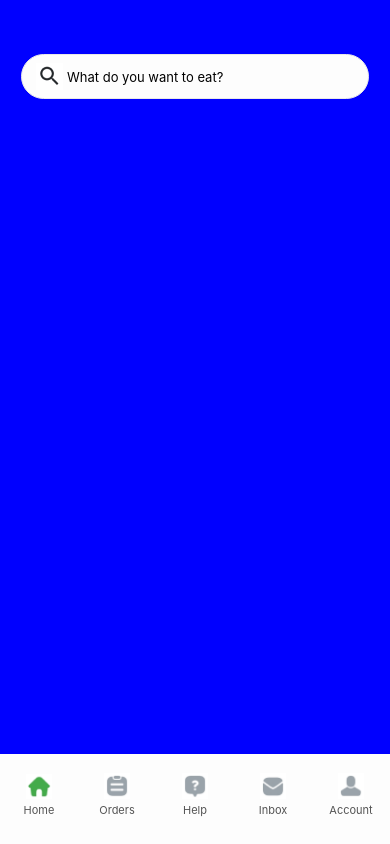
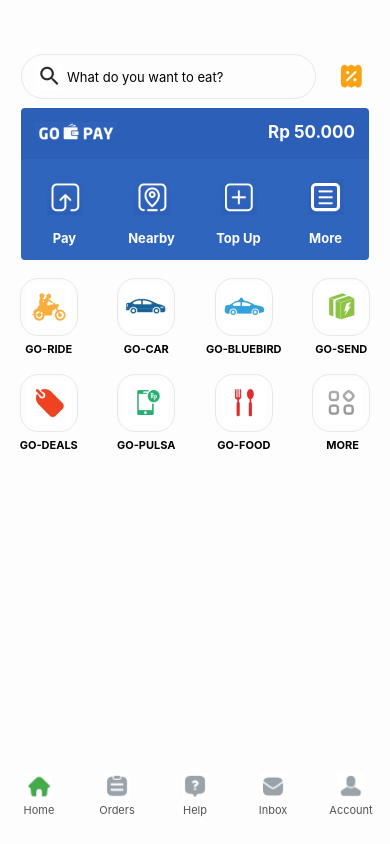
Before and after one commit to daemon-dash/gojekClone, a React Native app: screen / in a window 390 px wide. Built offline with nearby package versions, Linux system fonts and the light colour scheme.

Commit message:
feat: create GOPAY + Services components

```diff
--- a/App.js
+++ b/App.js
@@ -13,8 +13,9 @@
   render() {
     return (
       <View style={styles.container}>
-        <View style={styles.body}>
-          <View style={styles.search}>
+        <View style={styles.mainContent}>
+          {/*Search Bar*/}
+          <View style={styles.searchBar}>
             <View style={styles.inputContainer}>
               <TextInput
                 style={styles.input}
@@ -25,9 +26,94 @@
                 source={require('./icon/search.png')}
               />
             </View>
-            <View></View>
+            <View style={styles.promo}>
+              <Image source={require('./icon/promo.png')} />
+            </View>
+          </View>
+
+          {/*gopay*/}
+          <View style={styles.cardContainer}>
+            <View style={styles.cardHeader}>
+              <Image source={require('./icon/gopay.png')} />
+              <Text style={styles.balance}> Rp 50.000</Text>
+            </View>
+            <View style={styles.cardBody}>
+              <View style={styles.cardActions}>
+                <Image source={require('./icon/pay.png')} />
+                <Text style={styles.actionLabel}>Pay</Text>
+              </View>
+              <View style={styles.cardActions}>
+                <Image source={require('./icon/nearby.png')} />
+                <Text style={styles.actionLabel}>Nearby</Text>
+              </View>
+              <View style={styles.cardActions}>
+                <Image source={require('./icon/topup.png')} />
+                <Text style={styles.actionLabel}>Top Up</Text>
+              </View>
+              <View style={styles.cardActions}>
+                <Image source={require('./icon/more.png')} />
+                <Text style={styles.actionLabel}>More</Text>
+              </View>
+            </View>
+          </View>
+          {/*main feature*/}
+
+          <View style={styles.servContainer}>
+            <View style={styles.serviceList}>
+              <View style={styles.serviceBtn}>
+                <View style={styles.services}>
+                  <Image source={require('./icon/go-ride.png')} />
+                </View>
+                <Text style={styles.serviceLabel}>GO-RIDE</Text>
+              </View>
+              <View style={styles.serviceBtn}>
+                <View style={styles.services}>
+                  <Image source={require('./icon/go-car.png')} />
+                </View>
+                <Text style={styles.serviceLabel}>GO-CAR</Text>
+              </View>
+              <View style={styles.serviceBtn}>
+                <View style={styles.services}>
+                  <Image source={require('./icon/go-bluebird.png')} />
+                </View>
+                <Text style={styles.serviceLabel}>GO-BLUEBIRD</Text>
+              </View>
+              <View style={styles.serviceBtn}>
+                <View style={styles.services}>
+                  <Image source={require('./icon/go-send.png')} />
+                </View>
+                <Text style={styles.serviceLabel}>GO-SEND</Text>
+              </View>
+            </View>
+            <View style={styles.serviceList}>
+              <View style={styles.serviceBtn}>
+                <View style={styles.services}>
+                  <Image source={require('./icon/go-deals.png')} />
+                </View>
+                <Text style={styles.serviceLabel}>GO-DEALS</Text>
+              </View>
+              <View style={styles.serviceBtn}>
+                <View style={styles.services}>
+                  <Image source={require('./icon/go-pulsa.png')} />
+                </View>
+                <Text style={styles.serviceLabel}>GO-PULSA</Text>
+              </View>
+              <View style={styles.serviceBtn}>
+                <View style={styles.services}>
+                  <Image source={require('./icon/go-food.png')} />
+                </View>
+                <Text style={styles.serviceLabel}>GO-FOOD</Text>
+              </View>
+              <View style={styles.serviceBtn}>
+                <View style={styles.services}>
+                  <Image source={require('./icon/go-more.png')} />
+                </View>
+                <Text style={styles.serviceLabel}> MORE</Text>
+              </View>
+            </View>
           </View>
         </View>
+        {/*Bottom Nav*/}
         <View style={styles.bottomNav}>
           <View style={styles.navBtn}>
             <Image
@@ -65,9 +151,9 @@
   container: {
     flex: 1,
   },
-  body: {
+  mainContent: {
     flex: 1,
-    backgroundColor: '#0000FF',
+    backgroundColor: '#FDFDFD',
   },
   bottomNav: {
     height: 90,
@@ -103,6 +189,7 @@
     marginTop: 54,
     paddingLeft: 45,
     paddingRight: 20,
+    marginRight: 18,
     backgroundColor: '#FDFDFD',
   },
   searchIcon: {
@@ -112,9 +199,81 @@
   },
   inputContainer: {
     position: 'relative',
-    //flex: 1,
+    flex: 1,
   },
-  search: {
+  searchBar: {
     marginHorizontal: 21,
+    flexDirection: 'row',
+  },
+  promo: {
+    width: 35,
+    alignItems: 'center',
+    justifyContent: 'flex-end',
+    paddingBottom: 9,
+  },
+  cardHeader: {
+    flexDirection: 'row',
+    justifyContent: 'space-between',
+    backgroundColor: '#2C5FB8',
+    borderTopLeftRadius: 4,
+    borderTopRightRadius: 4,
+    padding: 14,
+  },
+  cardContainer: {
+    marginHorizontal: 21,
+    marginTop: 9,
+  },
+  cardBody: {
+    flexDirection: 'row',
+    paddingTop: 20,
+    paddingBottom: 14,
+    backgroundColor: '#2F65BD',
+    borderBottomLeftRadius: 4,
+    borderBottomRightRadius: 4,
+  },
+  cardActions: {
+    flex: 1,
+    alignItems: 'center',
+  },
+  actionLabel: {
+    fontSize: 13,
+    fontWeight: 'bold',
+    color: '#FDFDFD',
+    marginTop: 15,
+  },
+  balance: {
+    fontSize: 17,
+    fontWeight: 'bold',
+    color: '#FDFDFD',
+  },
+  services: {
+    width: 58,
+    height: 58,
+    borderWidth: 1,
+    borderColor: '#E8E8E8',
+    borderRadius: 18,
+    justifyContent: 'center',
+    alignItems: 'center',
+  },
+  servContainer: {
+    flexDirection: 'row',
+    flexWrap: 'wrap',
+    marginTop: 18,
+  },
+  serviceList: {
+    flexDirection: 'row',
+    justifyContent: 'space-around',
+    width: '100%',
+    marginBottom: 18,
+  },
+  serviceLabel: {
+    fontSize: 11,
+    fontWeight: 'bold',
+    textAlign: 'center',
+    marginTop: 6,
+  },
+  serviceBtn: {
+    width: '25%',
+    alignItems: 'center',
   },
 });
```
